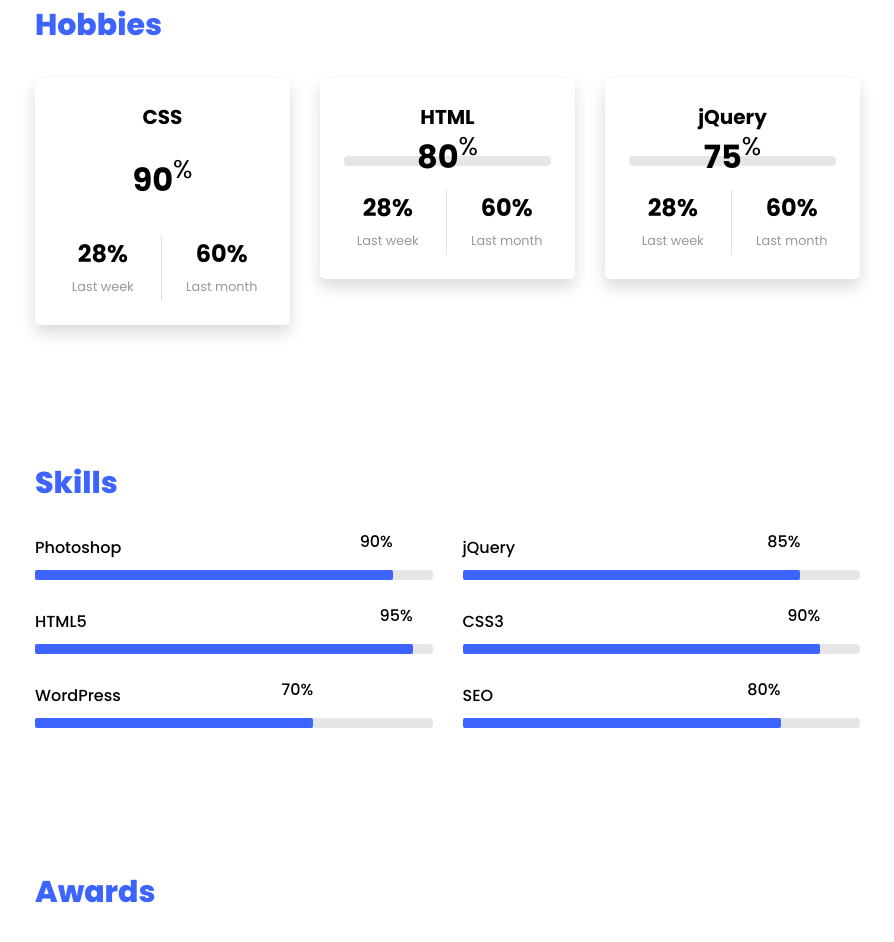
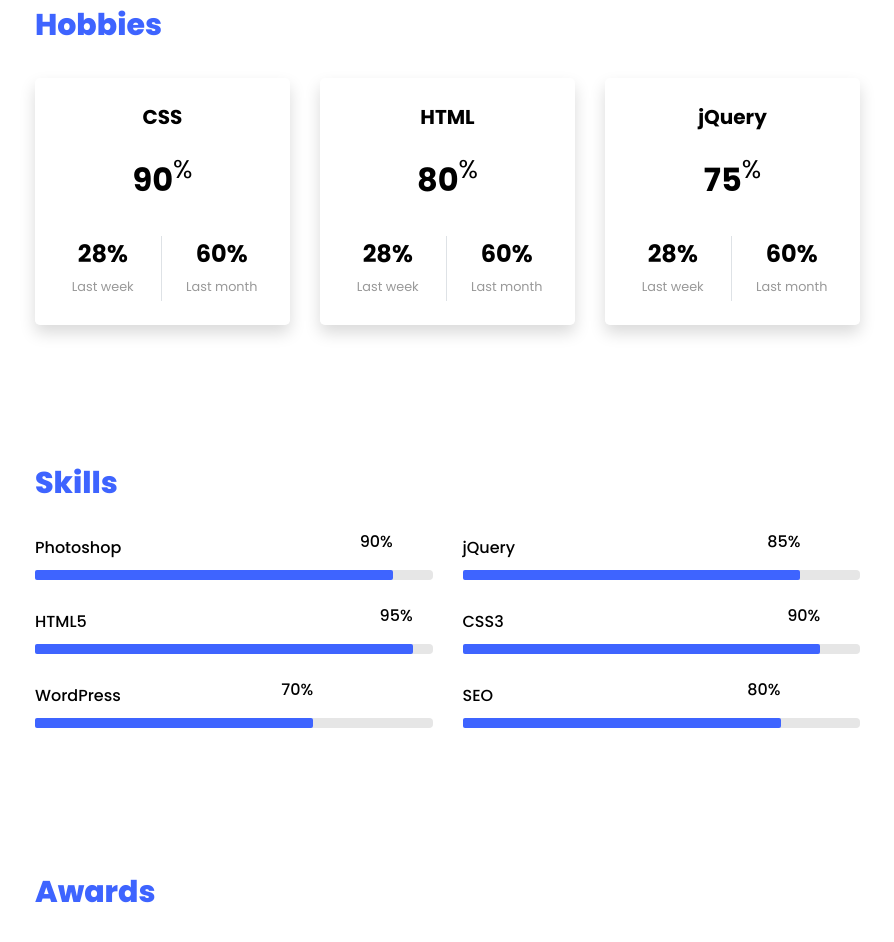
Before and after one commit to peieyin/peieyin.github.io, a plain HTML site: page index.html in a window 1280 px wide. Shown: the part 2208-3150 px from the top of the page, without its empty margins (335-1229 px from the left). Drawn offline with Linux system fonts and the light colour scheme; files whose address does not match are found by name.

Commit message:
Update index.html

```diff
--- a/index.html
+++ b/index.html
@@ -203,7 +203,7 @@
 						        <h2 class="h5 font-weight-bold text-center mb-4">HTML</h2>
 
 						        <!-- Progress bar 1 -->
-						        <div class="progress mx-auto" data-value='80'>
+
 						          <span class="progress-left">
                         <span class="progress-bar border-primary"></span>
 						          </span>
@@ -213,7 +213,7 @@
 						          <div class="progress-value w-100 h-100 rounded-circle d-flex align-items-center justify-content-center">
 						            <div class="h2 font-weight-bold">80<sup class="small">%</sup></div>
 						          </div>
-						        </div>
+
 						        <!-- END -->
 
 						        <!-- Demo info -->
@@ -234,7 +234,7 @@
 						        <h2 class="h5 font-weight-bold text-center mb-4">jQuery</h2>
 
 						        <!-- Progress bar 1 -->
-						        <div class="progress mx-auto" data-value='75'>
+
 						          <span class="progress-left">
                         <span class="progress-bar border-primary"></span>
 						          </span>
@@ -244,7 +244,7 @@
 						          <div class="progress-value w-100 h-100 rounded-circle d-flex align-items-center justify-content-center">
 						            <div class="h2 font-weight-bold">75<sup class="small">%</sup></div>
 						          </div>
-						        </div>
+
 						        <!-- END -->
 
 						        <!-- Demo info -->
```
